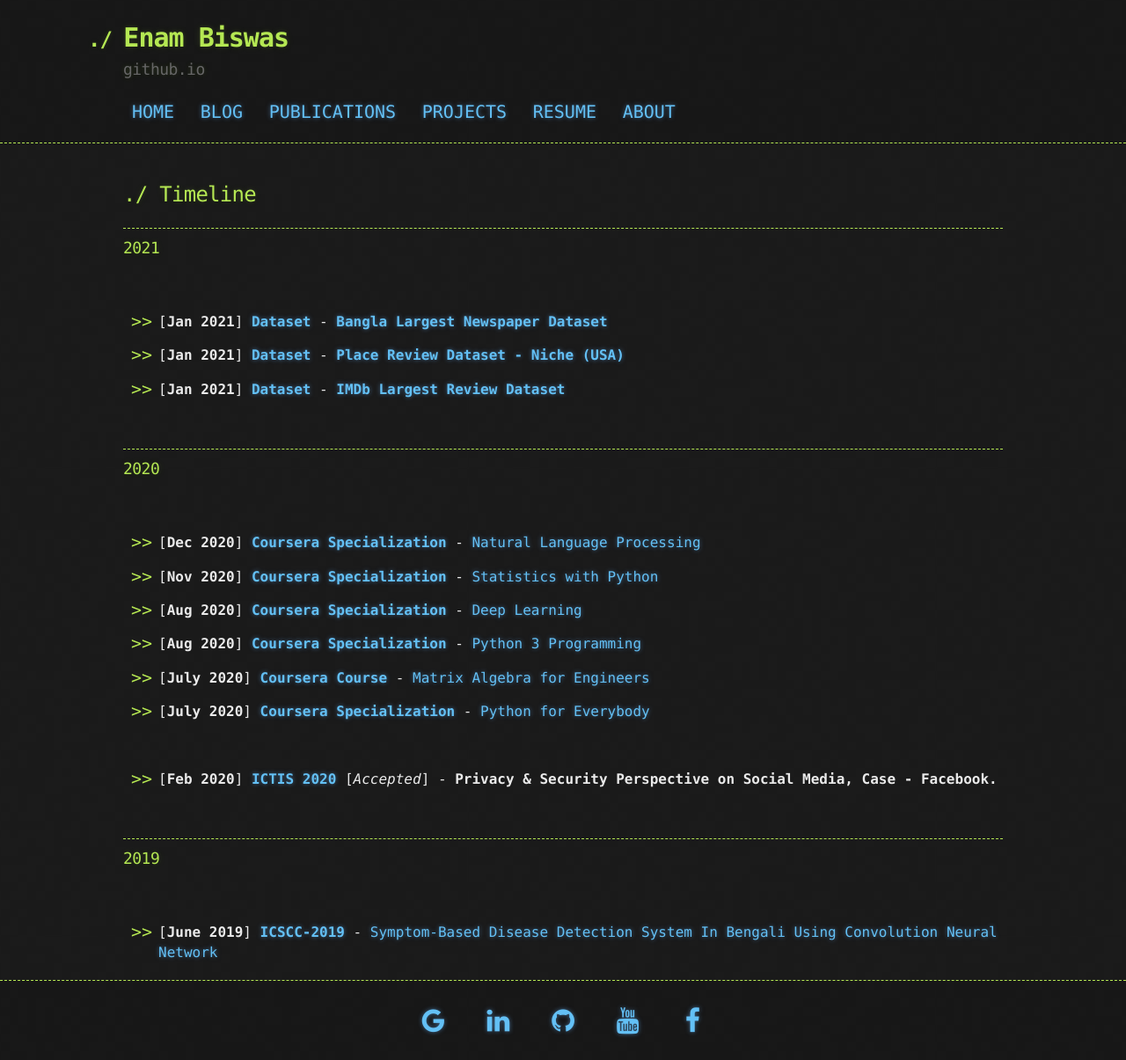
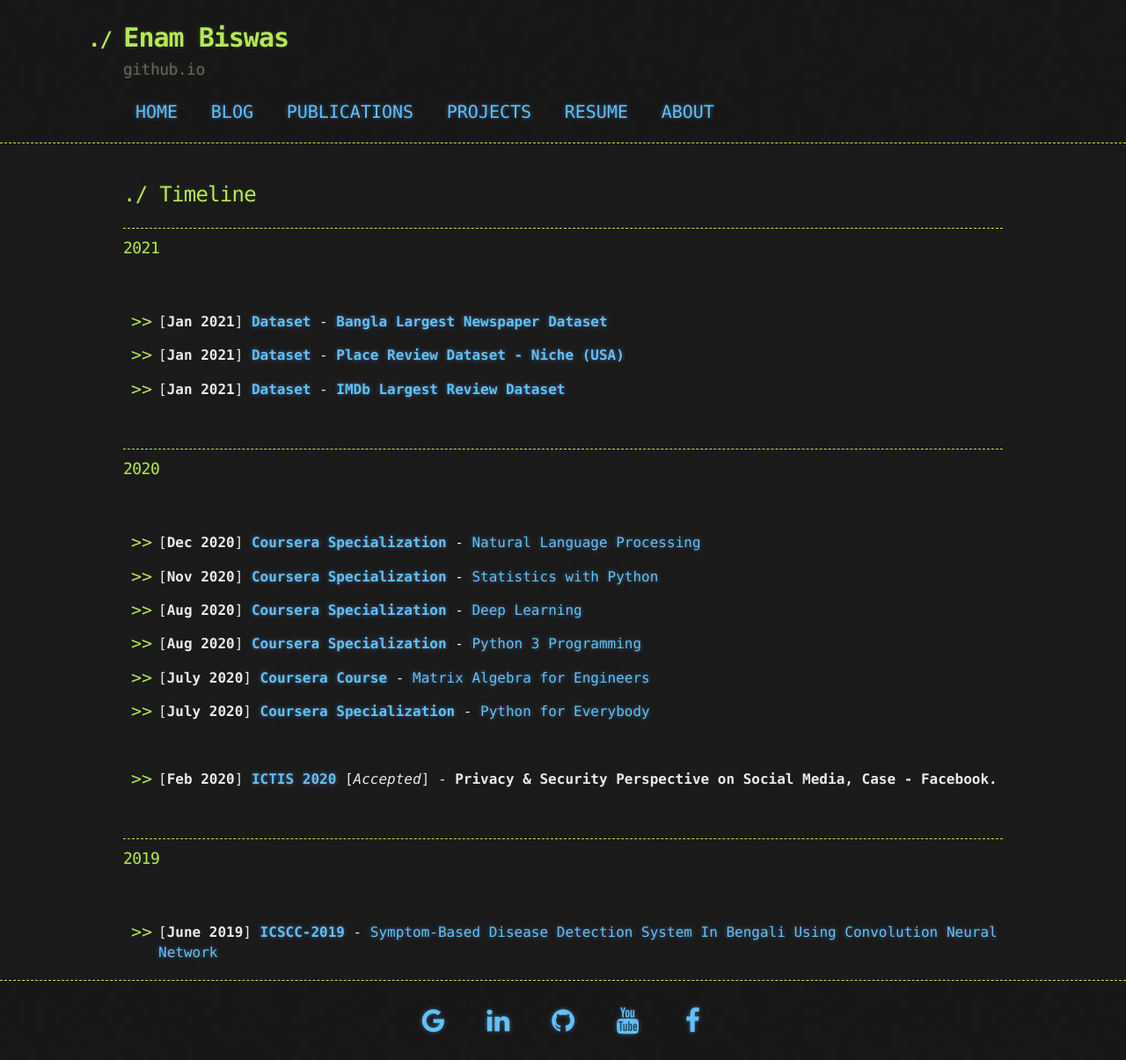
Before and after one commit to e-biswas/e-biswas.github.io, a Jekyll site: the page built from index.md, in a window 1280 px wide. Shown: the whole page at 88% size. Built offline with Jekyll 4.4.1, drawn with Linux system fonts in a browser that asks for light colours; our own code applies the rules of GitHub Pages for plain Markdown files.

Commit message:
Update footer.css

```diff
--- a/assets/css/footer.css
+++ b/assets/css/footer.css
@@ -22,7 +22,7 @@
   font-size: 20px;
   display: inline;
   text-align: center;
-  padding: 3px 10px;
+  padding: 7px 14px;
   text-decoration: none;
 }
 
```
